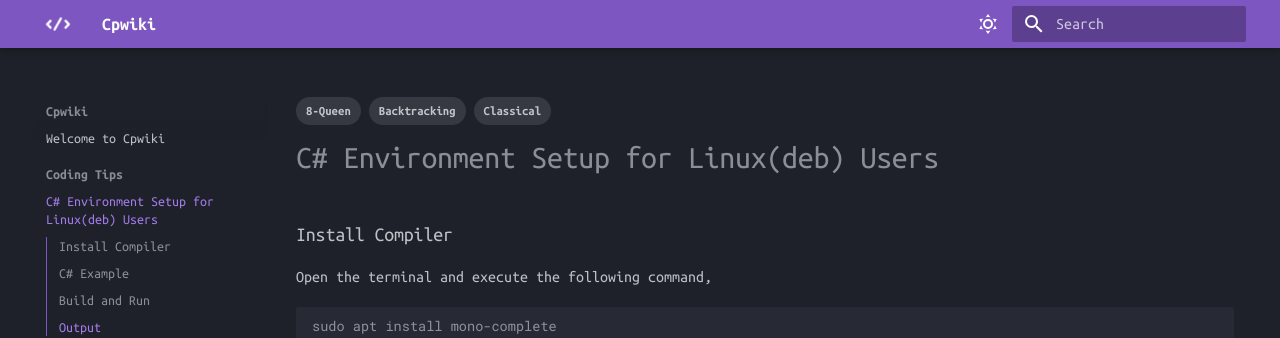
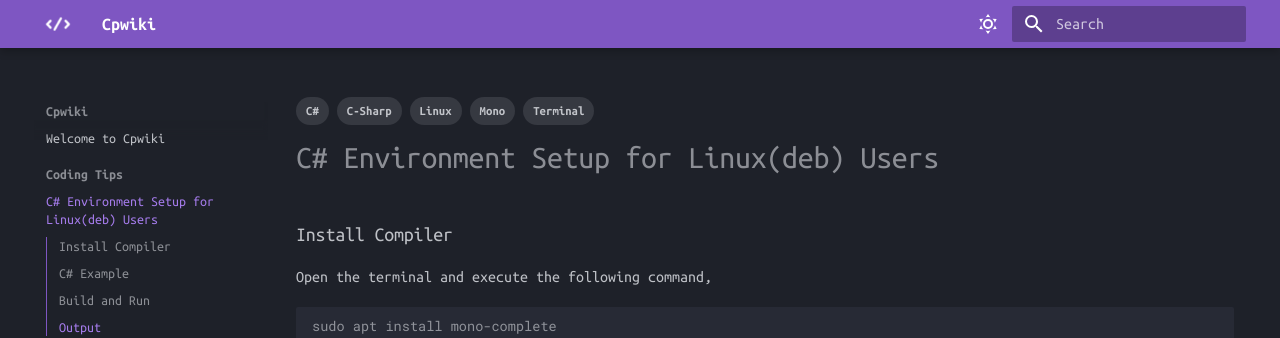
Before and after one commit to cpwiki/cpwiki.github.io, an MkDocs documentation site: the page built from docs/Coding-Tips/c-sharp-setup-for-linux-users.md, in a window 1280 px wide and 1326 px high. Shown: the top 338 px of the window. Built offline with MkDocs 1.6.1 and Material for MkDocs 9.7.7, drawn with Linux system fonts in a browser that asks for light colours.

Commit message:
Update c-sharp-setup-for-linux-users.md

```diff
--- a/docs/Coding-Tips/c-sharp-setup-for-linux-users.md
+++ b/docs/Coding-Tips/c-sharp-setup-for-linux-users.md
@@ -1,6 +1,6 @@
 ---
 title: C# Environment Setup for Linux(deb) Users
-tags: [Backtracking,8-Queen,Classical]
+tags: [C#,C-Sharp,Linux,Terminal,Mono]
 ---
 ### Install Compiler
 Open the terminal and execute the following command,
```
